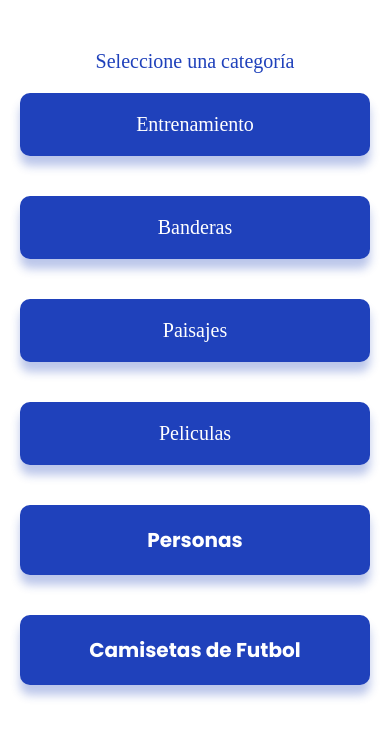
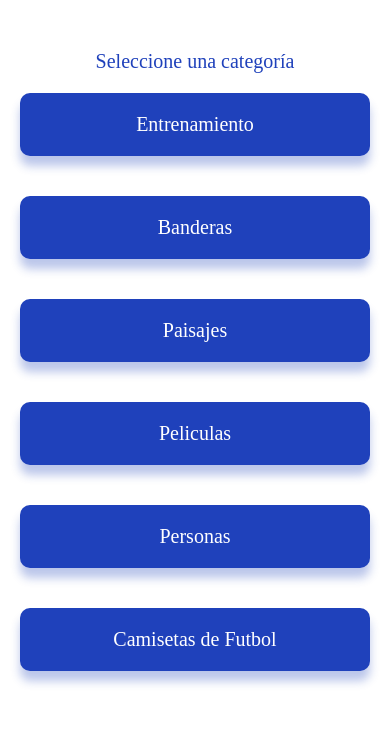
Before and after one commit to nahuellorenzo/TP-Final, a React Native app: screen /Categories in a window 390 px wide. Shown: the top 738 px of the page. Built offline with nearby package versions, Linux system fonts and the light colour scheme; no server answers; what react-native-root-siblings would draw is missing.

Commit message:
Aplico estandares de UI a nuevas pantallas

```diff
--- a/components/navigation/PrivateRoutes.tsx
+++ b/components/navigation/PrivateRoutes.tsx
@@ -74,7 +74,7 @@ function HomeStack() {
       screenOptions={{
         headerStyle: { backgroundColor: '#1F41BB' },
         headerTintColor: '#fff',
-        headerTitleStyle: { fontWeight: 'bold' },
+        headerTitleStyle: { fontFamily: 'Roboto-Bold' },
       }}>
       <Stack.Screen
         name="Main"
@@ -117,7 +117,7 @@ function SettingsStack() {
       screenOptions={{
         headerStyle: { backgroundColor: '#1F41BB' },
         headerTintColor: '#fff',
-        headerTitleStyle: { fontWeight: 'bold' },
+        headerTitleStyle: { fontFamily: 'Roboto-Bold' },
       }}>
       <Stack.Screen
         name="UserProfile"
--- a/components/screens/Categories.tsx
+++ b/components/screens/Categories.tsx
@@ -188,7 +188,7 @@ const CategoriesScreen: React.FC<Props> = ({ navigation: { navigate } }: Props)
                     >
                         <Text
                             style={{
-                                fontFamily: Fonts["poppins-bold"],
+                                fontFamily: Fonts["Roboto-Bold"],
                                 color: Colors.onPrimary,
                                 textAlign: "center",
                                 fontSize: FontSize.large,
@@ -218,7 +218,7 @@ const CategoriesScreen: React.FC<Props> = ({ navigation: { navigate } }: Props)
                     >
                         <Text
                             style={{
-                                fontFamily: Fonts["poppins-bold"],
+                                fontFamily: Fonts["Roboto-Bold"],
                                 color: Colors.onPrimary,
                                 textAlign: "center",
                                 fontSize: FontSize.large,
--- a/components/screens/InstruccionesJuego1.tsx
+++ b/components/screens/InstruccionesJuego1.tsx
@@ -30,7 +30,7 @@ const InstruccionesJuego1Screen: React.FC<Props> = ({ navigation: { navigate } }
                         style={{
                             fontSize: FontSize.large,
                             color: Colors.primary,
-                            fontFamily: Fonts["poppins-bold"],
+                            fontFamily: Fonts["Roboto-Bold"],
                             textAlign: "center",
                         }}
                     >
@@ -55,7 +55,7 @@ const InstruccionesJuego1Screen: React.FC<Props> = ({ navigation: { navigate } }
                     >
                         <Text
                             style={{
-                                fontFamily: Fonts["poppins-bold"],
+                                fontFamily: Fonts["Roboto-Bold"],
                                 color: Colors.onPrimary,
                                 textAlign: "center",
                                 fontSize: FontSize.large,
--- a/components/screens/UserProfile.tsx
+++ b/components/screens/UserProfile.tsx
@@ -65,7 +65,7 @@ function UserProfileScreen({ navigation: { navigate } }: Props) {
 
         <Text
           style={{
-            fontFamily: Fonts["poppins-semiBold"],
+            fontFamily: Fonts["Roboto-Light"],
             color: Colors.darkText,
             textAlign: "center",
             fontSize: FontSize.large,
@@ -248,7 +248,7 @@ const styles = StyleSheet.create({
     marginBottom: 15,
     textAlign: "center",
     color: "white",
-    fontWeight: "bold"
+    fontFamily: "Roboto-Bold"
   },
   item: {
     justifyContent: 'center',
@@ -257,14 +257,14 @@ const styles = StyleSheet.create({
     borderRadius: 10,
     padding: 16,
     marginVertical: 8,
-    fontFamily: Fonts["poppins-bold"],
+    fontFamily: Fonts["Roboto-Bold"],
     fontSize: 12,
     textAlign: 'center',
   },
   header: {
     fontSize: 18,
     backgroundColor: Color.primary,
-    fontFamily: Fonts["poppins-bold"],
+    fontFamily: Fonts["Roboto-Bold"],
     color: Colors.onPrimary,
     borderRadius: Spacing,
     textAlign: "center",
@@ -273,7 +273,7 @@ const styles = StyleSheet.create({
   title: {
     fontSize: FontSize.large,
     backgroundColor: Color.primary,
-    fontFamily: Fonts["poppins-bold"],
+    fontFamily: Fonts["Roboto-Bold"],
   },
   list:{
     justifyContent: 'center',
--- a/components/screens/WelcomeScreen.tsx
+++ b/components/screens/WelcomeScreen.tsx
@@ -43,7 +43,7 @@ import {
                 textAlign: "center",
               }}
             >
-              Agiliza tu mente aqui
+              Agiliza tu mente aquí
             </Text>
 
             <Text
```
